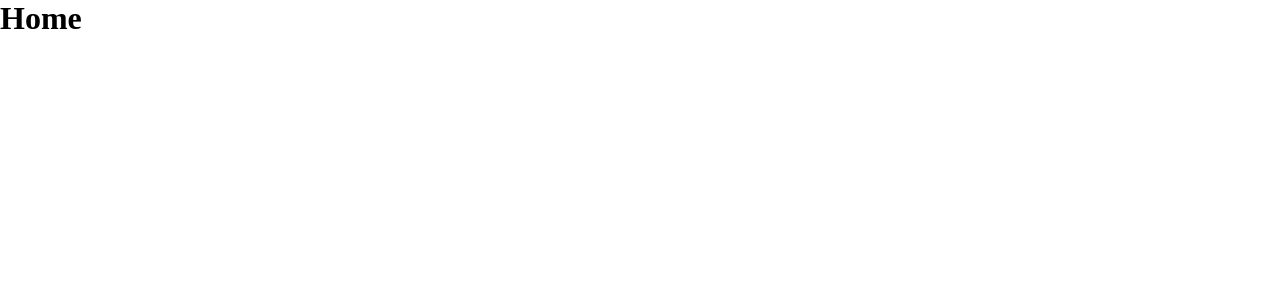
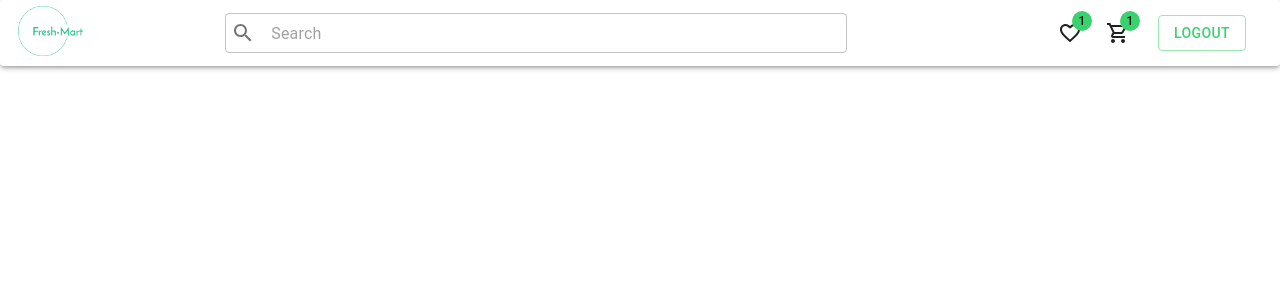
Before and after one commit to RickParamanik18/FreshMart, a React (Vite) app in the folder client/: page / in a window 1280 px wide. Shown: the top 300 px of the page. Built offline with nearby package versions, Linux system fonts and the light colour scheme.

Commit message:
nav bar added

```diff
--- a/client/package.json
+++ b/client/package.json
@@ -12,6 +12,7 @@
   "dependencies": {
     "@emotion/react": "^11.11.1",
     "@emotion/styled": "^11.11.0",
+    "@mui/icons-material": "^5.13.7",
     "@mui/material": "^5.13.7",
     "react": "^18.2.0",
     "react-dom": "^18.2.0",
--- a/client/src/App.jsx
+++ b/client/src/App.jsx
@@ -1,9 +1,10 @@
 import "./App.css";
 import { Routes, Route } from "react-router-dom";
+import { Homepage } from "./pages/homepage/Homepage";
 function App() {
     return (
         <Routes>
-            <Route path="/" element={<h1>Home</h1>} />
+            <Route path="/" element={<Homepage/>} />
             <Route path="*" element={<h1>404</h1>} />
         </Routes>
     );
--- /dev/null
+++ b/client/src/components/nav/Nav.jsx
@@ -0,0 +1,182 @@
+import {
+    Autocomplete,
+    Avatar,
+    Badge,
+    Box,
+    Button,
+    Grid,
+    InputAdornment,
+    Stack,
+    TextField,
+    Tooltip,
+} from "@mui/material/";
+import logo from "../../../public/logo.png";
+import FavoriteBorderIcon from "@mui/icons-material/FavoriteBorder";
+import ShoppingCartOutlinedIcon from "@mui/icons-material/ShoppingCartOutlined";
+import { StyledGrid, StyledPaper } from "./style";
+import LogoutOutlinedIcon from "@mui/icons-material/LogoutOutlined";
+import LoginOutlinedIcon from "@mui/icons-material/LoginOutlined";
+import SearchOutlinedIcon from "@mui/icons-material/SearchOutlined";
+import { useContext, useState } from "react";
+
+export const Nav = () => {
+    const [userOptionsVisibility, setUserOptionsVisibility] = useState(false);
+
+    const toggleUserOptions = (val) => {
+        typeof val === "boolean"
+            ? setUserOptionsVisibility(val)
+            : setUserOptionsVisibility((prev) => !prev);
+    };
+
+    return (
+        <StyledPaper>
+            <StyledGrid container>
+                <Grid
+                    item
+                    xs={3}
+                    sm={2}
+                    alignItems={"center"}
+                    justifyContent={"center"}
+                >
+                    <Box component={"img"} src={logo} height={"50px"}></Box>
+                </Grid>
+                <Grid
+                    item
+                    xs={6}
+                    sm={6}
+                    display={"flex"}
+                    alignItems={"center"}
+                    justifyContent={"center"}
+                >
+                    <Autocomplete
+                        freeSolo
+                        disableClearable
+                        options={["result1", "result2"]}
+                        renderInput={(params) => (
+                            // console.log(params.inputProps.value),
+                            <TextField
+                                {...params}
+                                placeholder={"Search"}
+                                InputProps={{
+                                    ...params.InputProps,
+                                    type: "search",
+                                    startAdornment: (
+                                        <InputAdornment position="start">
+                                            <SearchOutlinedIcon />
+                                        </InputAdornment>
+                                    ),
+                                }}
+                            />
+                        )}
+                        fullWidth
+                        size="small"
+                    />
+                </Grid>
+                <Grid
+                    item
+                    xs={3}
+                    sm={4}
+                    display={"flex"}
+                    alignItems={"center"}
+                    justifyContent={"end"}
+                >
+                    {/* isLargeDevice */}
+                    {true ? (
+                        <>
+                            <Tooltip title="My Wishlist">
+                                <Badge
+                                    badgeContent={1}
+                                    color="primary"
+                                    sx={{ mx: 1.5 }}
+                                >
+                                    <FavoriteBorderIcon />
+                                </Badge>
+                            </Tooltip>
+                            <Tooltip title="My Cart">
+                                <Badge
+                                    badgeContent={1}
+                                    color={"primary"}
+                                    sx={{ mx: 1.5 }}
+                                >
+                                    <ShoppingCartOutlinedIcon />
+                                </Badge>
+                            </Tooltip>
+                            {/* isLoggedin */}
+                            {false ? (
+                                <Button variant="contained" sx={{ mx: 2 }}>
+                                    Login
+                                </Button>
+                            ) : (
+                                <Button variant="outlined" sx={{ mx: 2 }}>
+                                    Logout
+                                </Button>
+                            )}
+                        </>
+                    ) : (
+                        <>
+                            <Box
+                                sx={{
+                                    position: "relative",
+                                }}
+                                tabIndex={0}
+                                onBlur={() => toggleUserOptions(false)}
+                            >
+                                <Avatar
+                                    onClick={toggleUserOptions}
+                                    sx={{ background: "red" }}
+                                >
+                                    A
+                                </Avatar>
+                                <StyledPaper
+                                    sx={{
+                                        position: "absolute",
+                                        top: "45px",
+                                        right: "0px",
+                                        display: userOptionsVisibility
+                                            ? "block"
+                                            : "none",
+                                    }}
+                                >
+                                    <Stack>
+                                        <Tooltip title="My Wishlist">
+                                            <Badge
+                                                badgeContent={1}
+                                                color="primary"
+                                                sx={{ my: 1 }}
+                                            >
+                                                <FavoriteBorderIcon />
+                                            </Badge>
+                                        </Tooltip>
+                                        <Tooltip title="My Cart">
+                                            <Badge
+                                                badgeContent={1}
+                                                color={"primary"}
+                                                sx={{ my: 1 }}
+                                            >
+                                                <ShoppingCartOutlinedIcon />
+                                            </Badge>
+                                        </Tooltip>
+                                        {/* isLoggedIn */}
+                                        {true ? (
+                                            <Tooltip title="Login">
+                                                <LoginOutlinedIcon
+                                                    sx={{ my: 1 }}
+                                                />
+                                            </Tooltip>
+                                        ) : (
+                                            <Tooltip title="Logout">
+                                                <LogoutOutlinedIcon
+                                                    sx={{ my: 1 }}
+                                                />
+                                            </Tooltip>
+                                        )}
+                                    </Stack>
+                                </StyledPaper>
+                            </Box>
+                        </>
+                    )}
+                </Grid>
+            </StyledGrid>
+        </StyledPaper>
+    );
+};
--- /dev/null
+++ b/client/src/components/nav/style.js
@@ -0,0 +1,13 @@
+import styled from "@emotion/styled";
+import { Grid, Paper, Stack } from "@mui/material";
+
+export const StyledPaper = styled(Paper)(({ theme }) => ({
+    boxShadow: theme.shadows[3],
+    padding: "6px 18px",
+}));
+
+export const StyledGrid = styled(Grid)(({ theme }) => ({
+    display: "flex",
+    alignItems: "center",
+    justifyContent: "center",
+}));
--- a/client/src/main.jsx
+++ b/client/src/main.jsx
@@ -3,11 +3,24 @@ import ReactDOM from "react-dom/client";
 import App from "./App.jsx";
 import "./index.css";
 import { BrowserRouter } from "react-router-dom";
+import { ThemeProvider, createTheme } from "@mui/material";
+
+const theme = createTheme({
+    palette: {
+        primary: {
+            main: "#3bd16f",
+            light: "#74e39a",
+            dark: "#01b636",
+        },
+    },
+});
 
 ReactDOM.createRoot(document.getElementById("root")).render(
     <React.StrictMode>
         <BrowserRouter>
-            <App />
+            <ThemeProvider theme={theme}>
+                <App />
+            </ThemeProvider>
         </BrowserRouter>
     </React.StrictMode>
 );
--- /dev/null
+++ b/client/src/pages/homepage/Homepage.jsx
@@ -0,0 +1,7 @@
+import { Nav } from "../../components/nav/Nav";
+
+export const Homepage = () => {
+    return <>
+        <Nav/>
+    </>;
+};
```
Also changed, not shown: client/public/logo.png (added), 1 other file (tests, documents, lock files or other folders).
